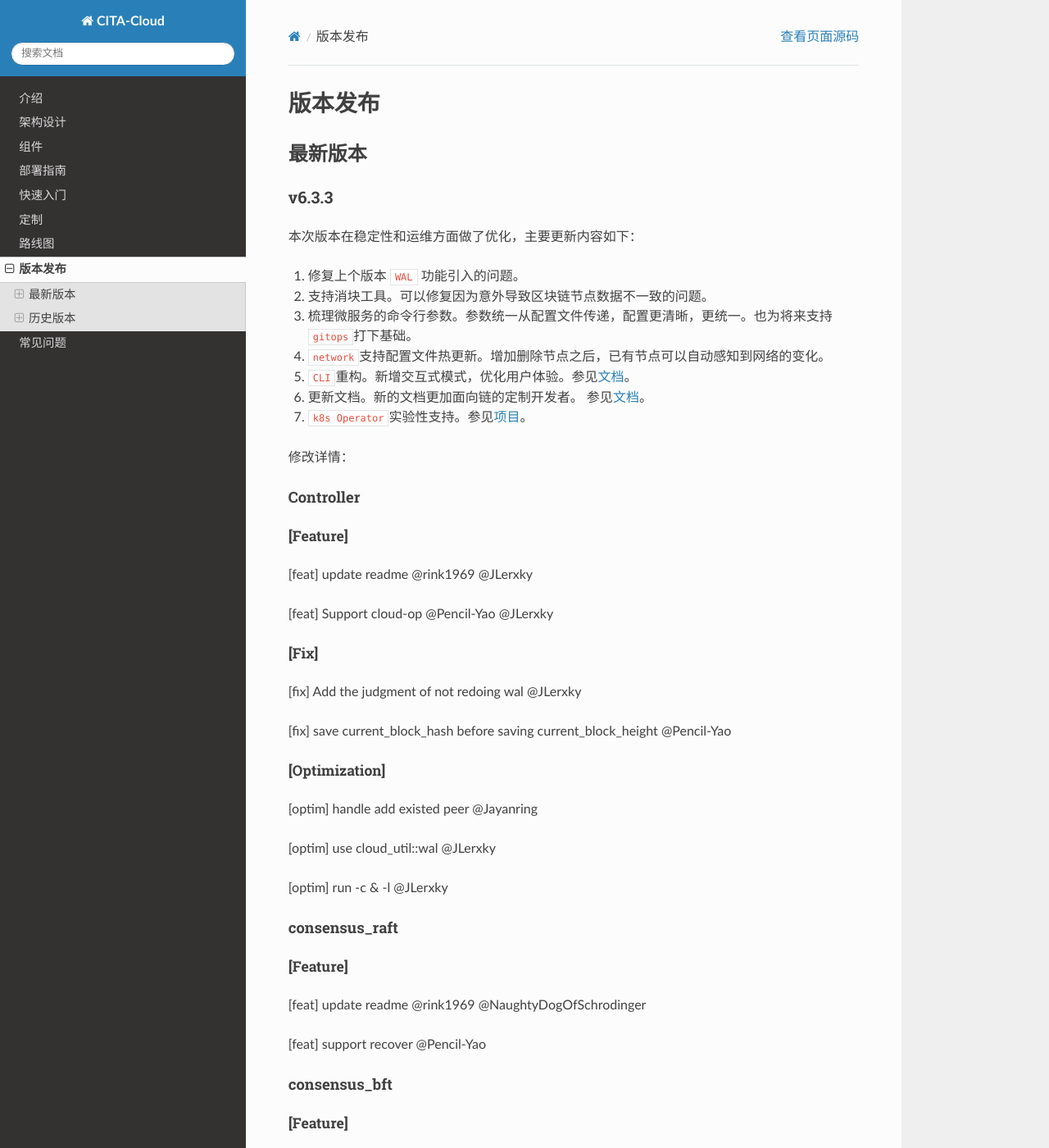
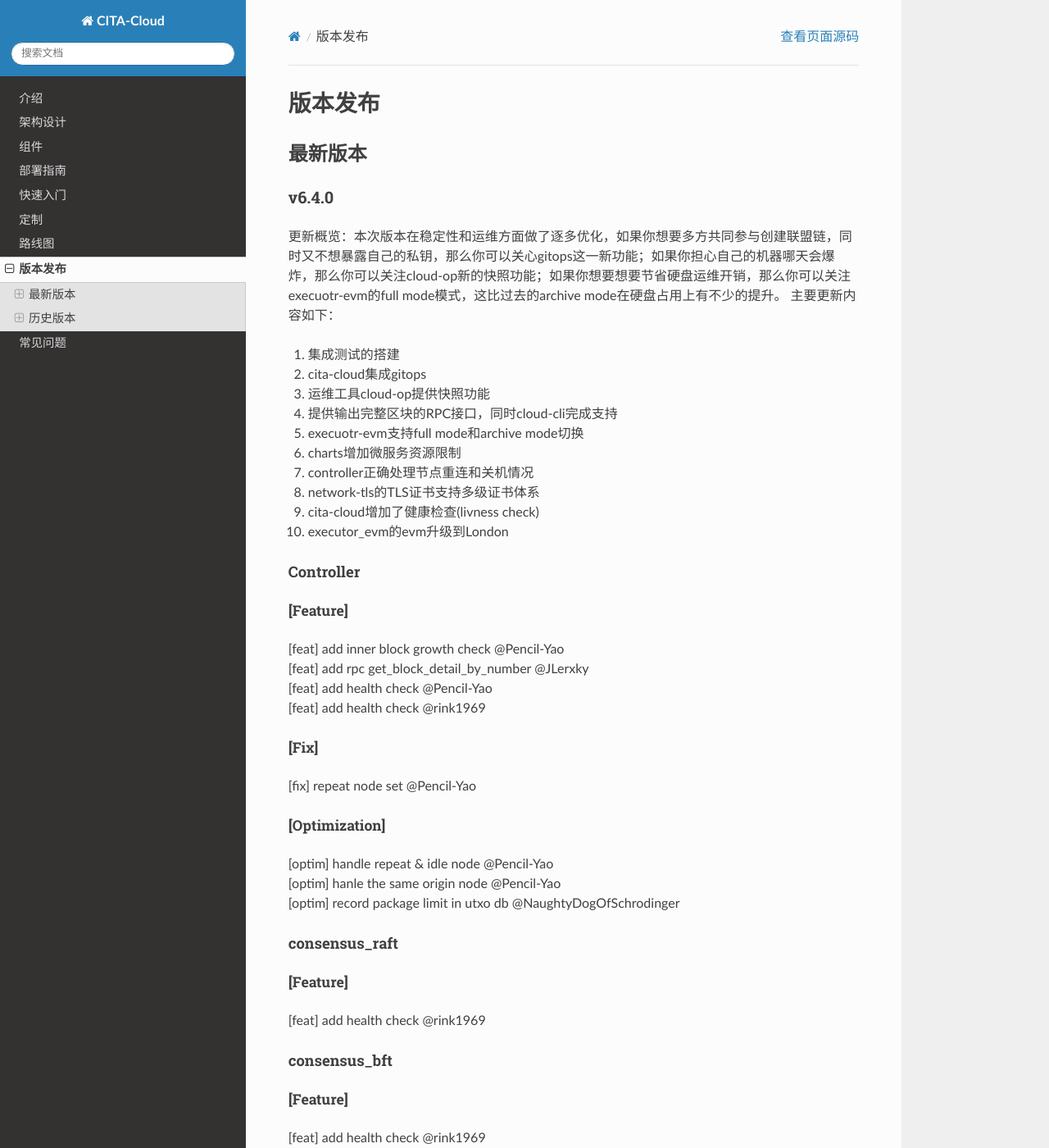
Before and after one commit to cita-cloud/docs, a Sphinx documentation site: the page built from source/release.md, in a window 1280 px wide and 1400 px high. Shown: the whole window at 82% size. Built offline with Sphinx 7.4.7 and the Read the Docs theme 2.0.0, drawn with Linux system fonts in a browser that asks for light colours; some of the changed text lies outside the part shown.

Commit message:
chore: update v6.4.0 docs

```diff
--- a/source/release.md
+++ b/source/release.md
@@ -1,5 +1,97 @@
 # 版本发布
 ## 最新版本
+
+### v6.4.0
+
+更新概览：本次版本在稳定性和运维方面做了逐多优化，如果你想要多方共同参与创建联盟链，同时又不想暴露自己的私钥，那么你可以关心gitops这一新功能；如果你担心自己的机器哪天会爆炸，那么你可以关注cloud-op新的快照功能；如果你想要想要节省硬盘运维开销，那么你可以关注execuotr-evm的full mode模式，这比过去的archive mode在硬盘占用上有不少的提升。
+主要更新内容如下：
+1. 集成测试的搭建
+2. cita-cloud集成gitops
+3. 运维工具cloud-op提供快照功能
+4. 提供输出完整区块的RPC接口，同时cloud-cli完成支持
+5. execuotr-evm支持full mode和archive mode切换
+6. charts增加微服务资源限制
+7. controller正确处理节点重连和关机情况
+8. network-tls的TLS证书支持多级证书体系
+9. cita-cloud增加了健康检查(livness check)
+10. executor_evm的evm升级到London
+
+#### Controller
+
+##### [Feature]
+[feat] add inner block growth check @Pencil-Yao
+[feat] add rpc get_block_detail_by_number @JLerxky
+[feat] add health check @Pencil-Yao
+[feat] add health check  @rink1969
+##### [Fix]
+[fix] repeat node set @Pencil-Yao
+##### [Optimization]
+[optim] handle repeat & idle node @Pencil-Yao
+[optim] hanle the same origin node  @Pencil-Yao
+[optim] record package limit in utxo db  @NaughtyDogOfSchrodinger
+
+#### consensus_raft
+##### [Feature]
+[feat] add health check  @rink1969
+
+#### consensus_bft
+##### [Feature]
+[feat] add health check  @rink1969
+##### [Optimization]
+[optim] optimize handle commit entries @NaughtyDogOfSchrodinger
+
+#### cloud-config
+##### [Feature]
+[feat] add livness probe  @rink1969
+[feat] Support gitops  @rink1969
+[feat] add container resource requirements  @rink1969
+##### [Fix]
+[fix] panic when create-dev  @rink1969
+[fix] update node, protect rewrite file in used  @rink1969
+
+#### executor_evm
+##### [Feature]
+[feat] add health check  @rink1969
+[feat]  add base_fee opcode  @JLerxky
+[feat] support switch between full mode and archive mode  @Pencil-Yao
+
+#### storage_rocksdb
+##### [Feature]
+[feat] add health check  @rink1969
+
+#### kms_sm
+##### [Feature]
+[feat] add health check  @rink1969
+
+#### network_tls
+##### [Feature]
+[feat] add health check  @rink1969
+##### [Optimization]
+[optim] update dependence tokio-rustls and unit-test   @Pencil-Yao
+
+#### network_p2p
+##### [Feature]
+[feat] add health check  @rink1969
+kms_eth
+##### [Feature]
+[feat] add health check  @rink1969
+
+#### cloud-cli
+##### [Feature]
+[feat] add get_block_detail @JLerxky
+[feat] add set-package-limit and set-block-limit sub-command @NaughtyDogOfSchrodinger
+##### [Optimization]
+[optim] use cloud proto @JLerxky
+
+#### 兼容性问题
+1. 数据兼容
+   v6.4.0 与 v6.3.3 以及 v6.3.4 数据完全兼容。旧有的 v6.3.3 以及 v6.3.4 链跑出来的数据，只需要停链然后使用新的 v6.4.0 镜像启动，就可以正常出块。
+
+2. 版本兼容
+   v6.4.0 与 v6.3.3 以及 v6.3.4 版本的节点可以混合组成网络，并正常出块
+
+3. 配置变更
+   v6.4.0 与 v6.3.3 以及 v6.3.4 的配置未发生修改或减少
 
 ### v6.3.3
 
```
Also changed, not shown: source/faq.md (+14 -0 lines), source/getting-start.md (+10 -10 lines).
